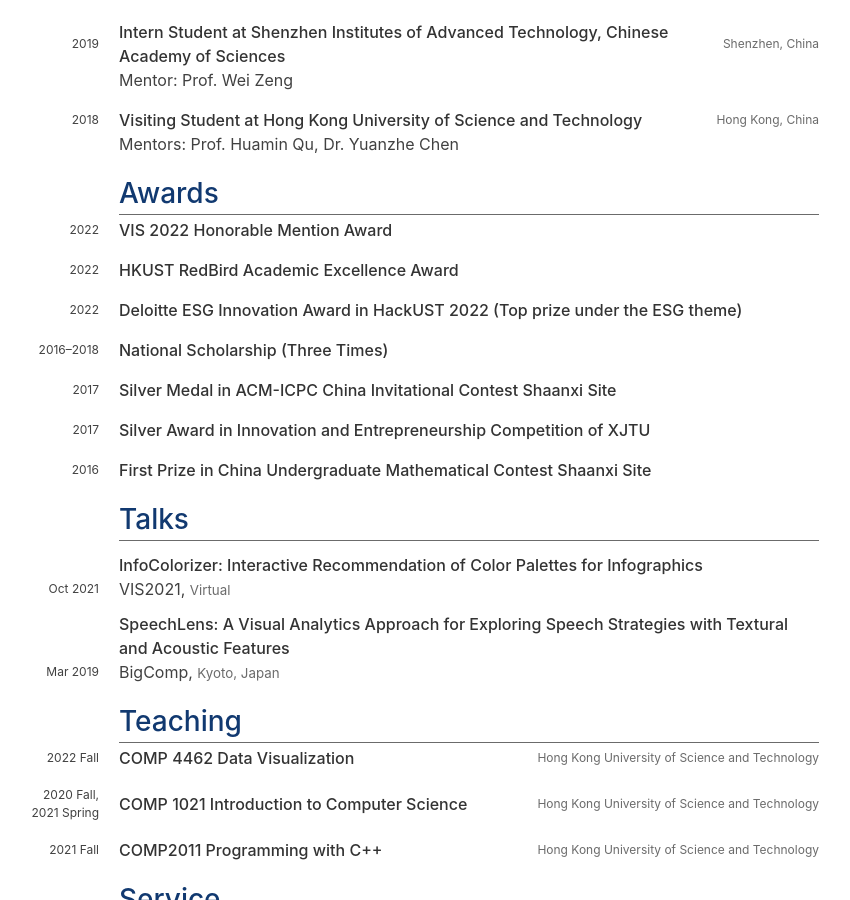
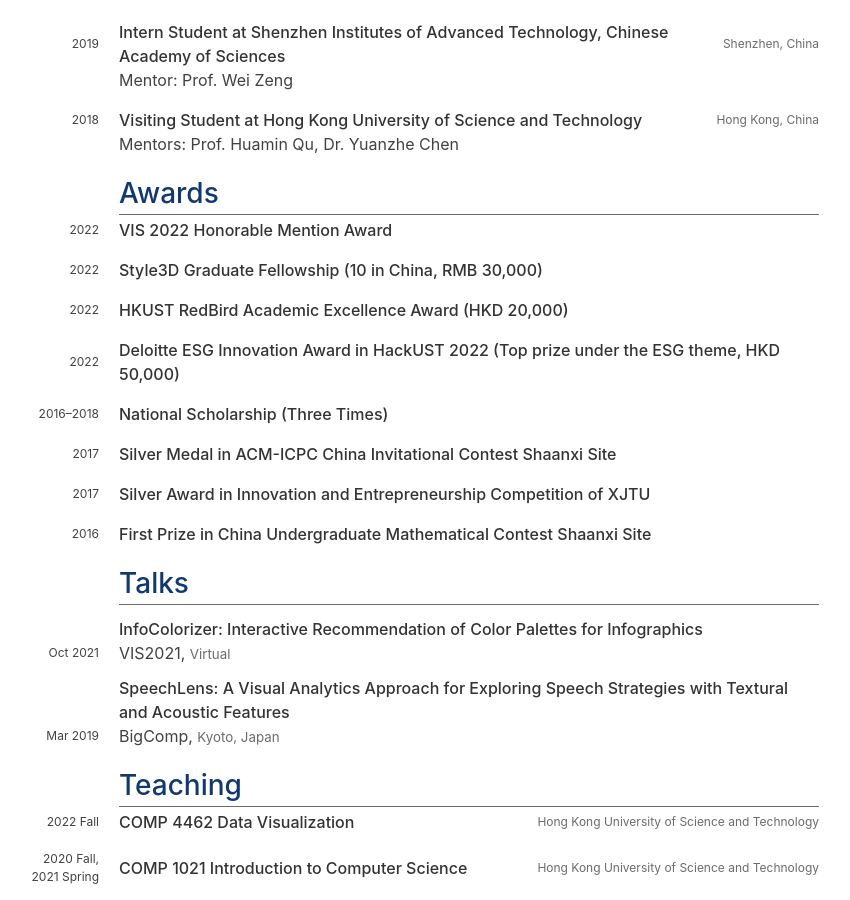
Before and after one commit to yuanlinping/yuanlinping.github.io, a Jekyll site: the page built from cv.html, in a window 1280 px wide and 900 px high, scrolled down 1659 px. Shown: the whole window, without its empty margins (221-1071 px from the left). Built offline with Jekyll 4.4.1, drawn with Linux system fonts in a browser that asks for light colours.

Commit message:
update awards

```diff
--- a/_data/awards.yml
+++ b/_data/awards.yml
@@ -1,10 +1,10 @@
 - name: VIS 2022 Honorable Mention Award
   years: 2022
-# - name: Style3D Graduate Fellowship
-#   years: 2022
-- name: HKUST RedBird Academic Excellence Award
+- name: Style3D Graduate Fellowship (10 in China, RMB 30,000)
   years: 2022
-- name: Deloitte ESG Innovation Award in HackUST 2022 (Top prize under the ESG theme)
+- name: HKUST RedBird Academic Excellence Award (HKD 20,000)
+  years: 2022
+- name: Deloitte ESG Innovation Award in HackUST 2022 (Top prize under the ESG theme, HKD 50,000)
   years: 2022
 - name: National Scholarship (Three Times)
   years: 2016-2018
```
